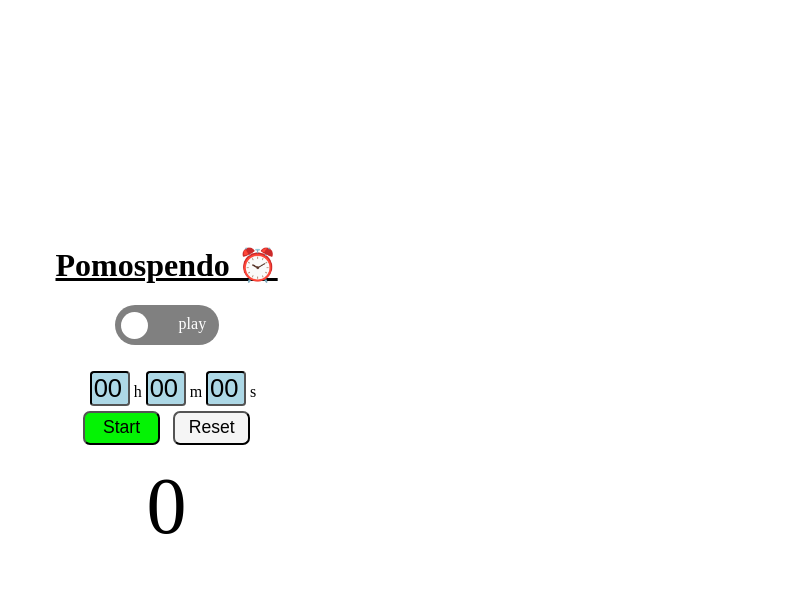
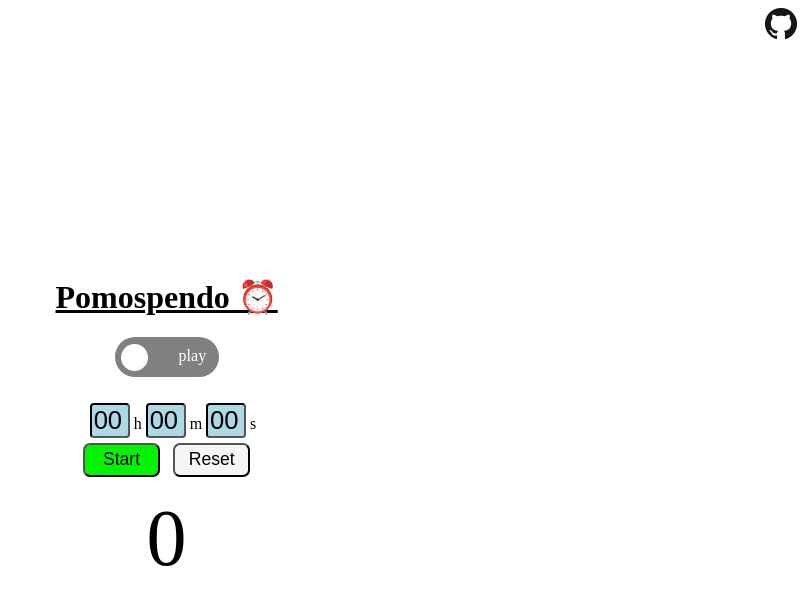
Before and after one commit to zaataylor/pomospendo, a plain HTML site: page index.html in a window 1280 px wide. Shown: the whole page, without its empty margins (475-1280 px from the left). Drawn offline with Linux system fonts and the light colour scheme.

Commit message:
Adding Github link to project on sidebar

```diff
--- a/index.html
+++ b/index.html
@@ -7,11 +7,15 @@
     <title>Pomospendo ⏰</title>
     <link rel="stylesheet" href="styles/slider.css">
     <link rel="stylesheet" href="styles/timer.css">
+    <link rel="stylesheet" href="styles/sidebar.css">
     <link rel="shortcut icon" type="image/jpg" href="images/favicon_io/favicon.ico">
 </head>
 
 <body>
     <script type="text/javascript" src="script.js"></script>
+    <div class="sidebar-container">
+        <a href="https://github.com/zaataylor/pomospendo"><img src="images/GitHub-Mark/PNG/GitHub-Mark-32px.png" alt="GitHub Repo Link"></a>
+    </div>
     <div class="timer-components-container">
         <h1>Pomospendo ⏰</h1>
         <!-- The slider for Work/Play mode -->
--- /dev/null
+++ b/styles/sidebar.css
@@ -0,0 +1,5 @@
+.sidebar-container img {
+    display: block;
+    margin-left: auto;
+    margin-right: 0;
+}
```
Also changed, not shown: images/GitHub-Mark/PNG/GitHub-Mark-120px-plus.png (added), images/GitHub-Mark/PNG/GitHub-Mark-32px.png (added), images/GitHub-Mark/PNG/GitHub-Mark-64px.png (added), images/GitHub-Mark/PNG/GitHub-Mark-Light-120px-plus.png (added), images/GitHub-Mark/PNG/GitHub-Mark-Light-32px.png (added), images/GitHub-Mark/PNG/GitHub-Mark-Light-64px.png (added), 3 other files.
